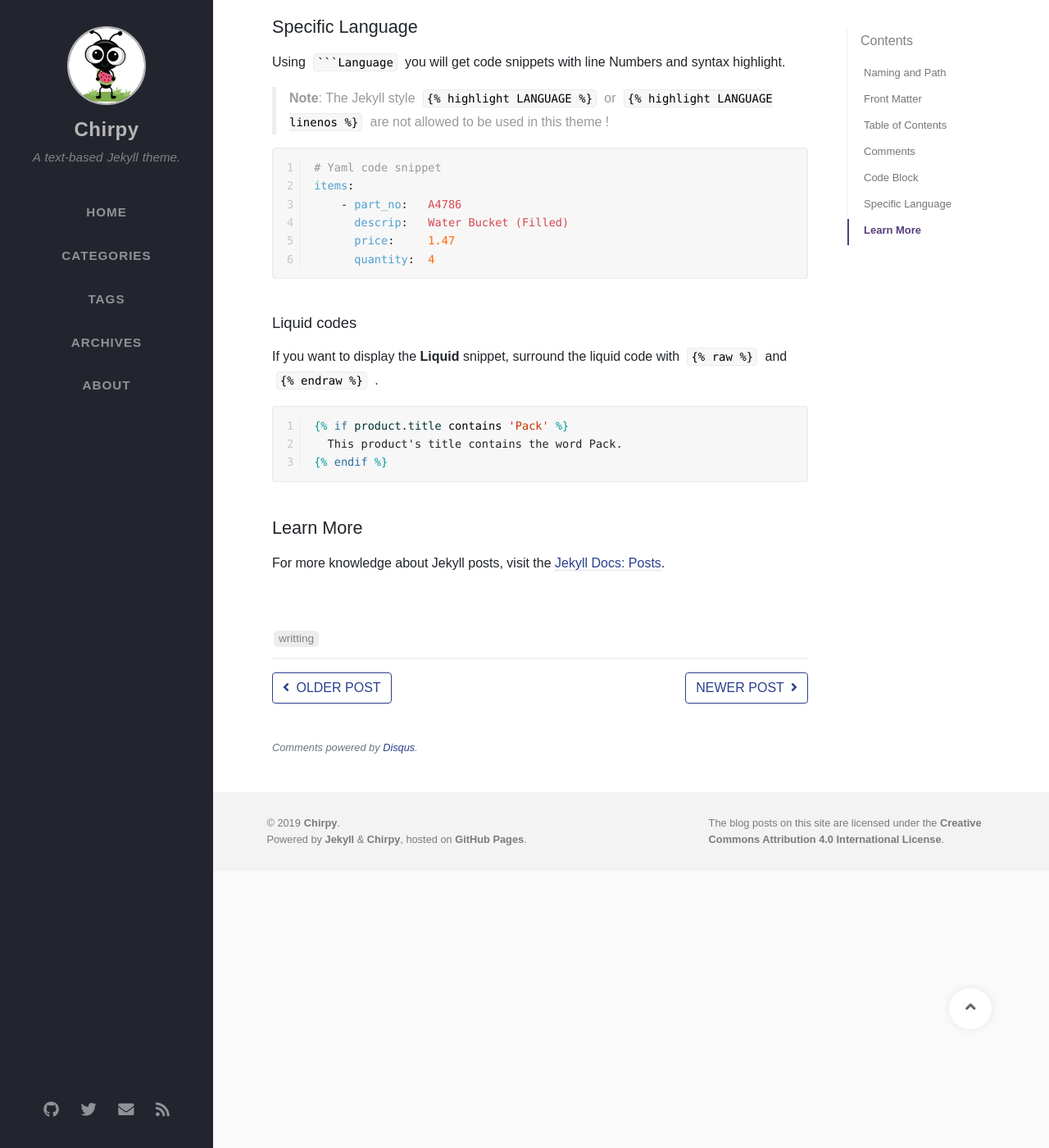
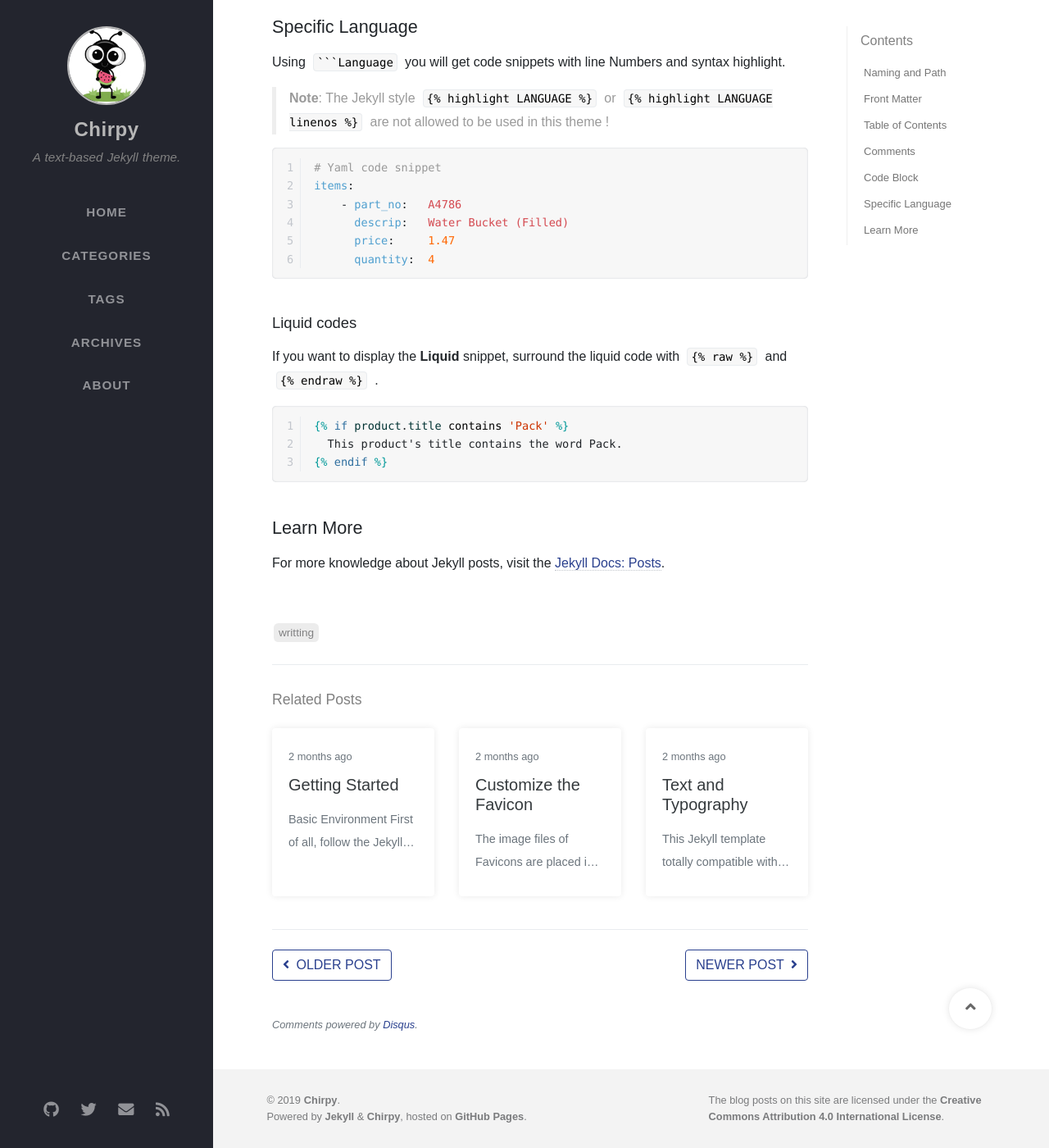
Before and after one commit to Chirram/Chirram.github.io, a Jekyll site: the page built from _posts/2019-08-08-write-a-new-post.md, in a window 1280 px wide and 1400 px high, scrolled down 1710 px. Shown: the whole window at 82% size. Built offline with Jekyll 4.4.1, drawn with Linux system fonts in a browser that asks for light colours; nearby versions of some CDN libraries; some web fonts are replaced; comment, search, counter and statistics services are not loaded.

Commit message:
Add Related-Posts in the bottom of each posts.

```diff
--- /dev/null
+++ b/_includes/related-posts.html
@@ -0,0 +1,71 @@
+<!--
+ The related posts of current post.
+ Placed in the bottom of every single post.
+ © 2019 Cotes Chung
+ Published under the MIT License
+-->
+
+{% assign MAX_SIZE = 3 %}
+{% assign TAG_SCORE = 1 %}
+{% assign CATEGORY_SCORE = 0.5 %}
+
+{% assign score_list = "" | split: "" %}
+{% assign post_index = 0 %}
+
+{% for post in site.posts %}
+  {% if post.url != page.url %}
+    {% assign score = 0 %}
+
+    {% for tag in post.tags %}
+      {% if page.tags contains tag %}
+        {% assign score = score | plus: TAG_SCORE %}
+      {% endif %}
+    {% endfor %}
+
+    {% for category in post.categories %}
+      {% if page.categories contains category %}
+        {% assign score = score | plus: CATEGORY_SCORE %}
+      {% endif %}
+    {% endfor %}
+
+    {% if score > 0 %}
+      {% capture score_item %}{{ score }}:{{ post_index }}{% endcapture %}
+      {% assign score_list = score_list | push: score_item %}
+    {% endif %}
+
+  {% endif %}
+  {% assign post_index = post_index | plus: 1 %}
+{% endfor %}
+
+{% unless score_list.size == 0 %}
+  {% assign score_list = score_list | sort | reverse %}
+  {% assign count = 0 %}
+  <div id="related-posts" class="mt-4 mb-4 pb-3">
+    <h3 class="pt-2 mt-1 mb-4" data-toc-skip>Related Posts</h3>
+    <div class="card-deck mb-4">
+    {% for score_item in score_list %}
+      {% assign data = score_item | split: ":" %}
+      {% assign index = data[1] | plus: 0 %}
+      {% assign post = site.posts[index] %}
+      <div class="card btn-box-shadow">
+        <a href="{{ post.url }}">
+          <div class="card-body">
+            <span class="timeago text-muted small">
+                {{ post.date | date: POST_DATE }}
+                <i class="hidden">{{ page.date | date_to_xmlschema }}</i>
+            </span>
+            <h3 class="pt-0 mt-2 mb-3" data-toc-skip>{{ post.title }}</h3>
+            <div class="text-muted small">
+              <p>{{ post.content | markdownify | strip_html | truncate: 100 }}</p>
+            </div>
+          </div>
+        </a>
+      </div>
+      {% assign count = count | plus: 1 %}
+      {% if count >= MAX_SIZE %}
+        {% break %}
+      {% endif %}
+    {% endfor %}
+    </div><!-- .card-deck -->
+  </div>
+{% endunless %}
--- a/_layouts/post.html
+++ b/_layouts/post.html
@@ -52,7 +52,7 @@ layout: default
       <div class="post-tail text-muted">
         <!-- Tags -->
         {% if page.tags.size > 0 %}
-        <div class="mb-2">
+        <div class="mb-4">
           {% for tag in page.tags %}
           <a href="{{ site.baseurl }}/tags/{{ tag | replace: ' ', '-' | downcase }}/"
             class="post-tag no-text-decoration" >
@@ -61,10 +61,11 @@ layout: default
           {% endfor %}
         </div>
         {% endif %}
-
       </div><!-- endof .post-tail -->
 
     </div> <!-- .post -->
+
+    {% include related-posts.html %}
 
     <div class="post-pager d-flex justify-content-between">
     {% if page.previous.url %}
--- a/assets/css/_src/main.scss
+++ b/assets/css/_src/main.scss
@@ -769,15 +769,15 @@ table tbody td {
 }
 
 .post-tail {
-  margin-top: 4rem;
-  border-bottom: 2px solid #f2f2f2;
+  margin-top: 3.5rem;
+  border-bottom: 1px double #e9ecef;
   font-size: 0.85rem;
 }
 
 .post-tag {
   background: rgba(0, 0, 0, 0.075);
   border-radius: .34rem;
-  padding: .15rem .4rem;
+  padding: .25rem .4rem;
   margin: 0 .1rem;
   color: #818182;
   line-height: 1.6rem;
@@ -852,18 +852,65 @@ table tbody td {
   padding-top: 0;
 }
 
-/* sharing */
-#sharing a>i{
-  font-size: 1.2em;
-}
-
-#sharing .fab.fa-facebook-square {
-  color: #3b549f;
-}
-
-#sharing .fab.fa-google-plus-g {
-  color: #d42a2a;
-}
+
+/*--- Related Posts ---*/
+
+#related-posts {
+  border-bottom: 1px double #e9ecef;
+}
+
+#related-posts>h3 {
+  color: gray;
+  font-size: 1.1rem;
+  font-family: 'Oswald', sans-serif;
+}
+
+#related-posts .card {
+  border: none;
+  -webkit-transition: all .5s ease-in-out;;
+  -moz-transition: all .5s ease-in-out;;
+  transition: all .5s ease-in-out;
+}
+
+#related-posts .card h3 {
+  color: #353a3d;
+}
+
+#related-posts p {
+  font-size: .9rem;
+  margin-bottom: .5rem;
+  overflow: hidden;
+  text-overflow: ellipsis;
+  display: -webkit-box;
+  -webkit-line-clamp: 2;
+  -webkit-box-orient: vertical;
+}
+
+#related-posts a:hover {
+  text-decoration: none;
+}
+
+#related-posts .card:hover {
+  transform: scale(1.05);
+}
+
+#related-posts ul {
+  list-style-type: none;
+  padding-inline-start: 1.5rem;
+}
+
+#related-posts ul > li::before {
+  background: #c2c9d4;
+  width: 5px;
+  height: 5px;
+  border-radius: 1px;
+  display: block;
+  content: "";
+  position: relative;
+  top: 1rem;
+  right: 1rem;
+}
+
 
 /*--- Tab Categories ---*/
 
@@ -1085,11 +1132,11 @@ a.tag:hover {
   padding: .6rem 0;
 }
 
-#page-category ul>li::before,
-#page-tag ul>li::before {
+#page-category ul > li::before,
+#page-tag ul > li::before {
   background: #999;
-  width: 6px;
-  height: 6px;
+  width: 5px;
+  height: 5px;
   border-radius: 50%;
   display: block;
   content: "";
```
Also changed, not shown: tabs/tags.md (+2 -2 lines).
